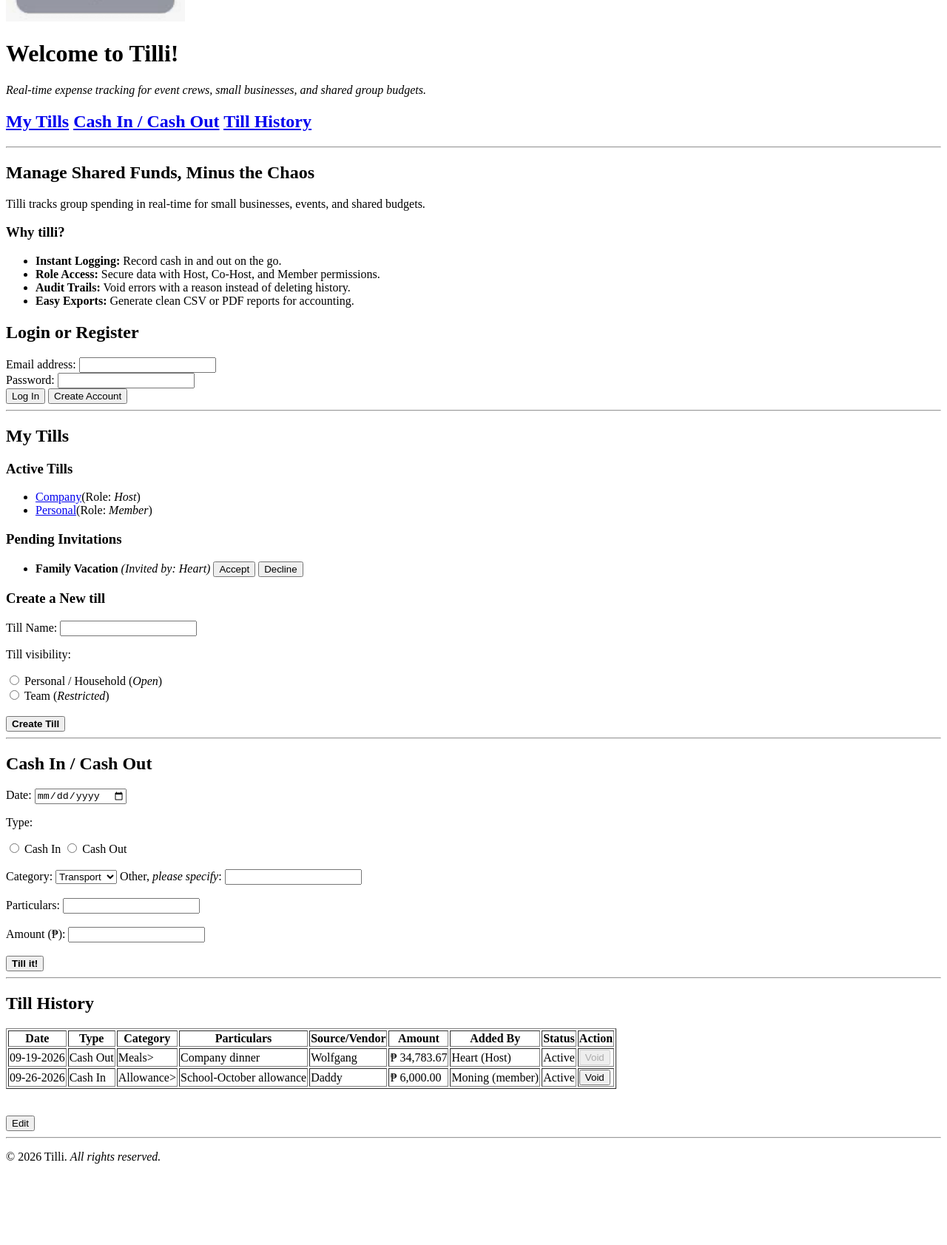
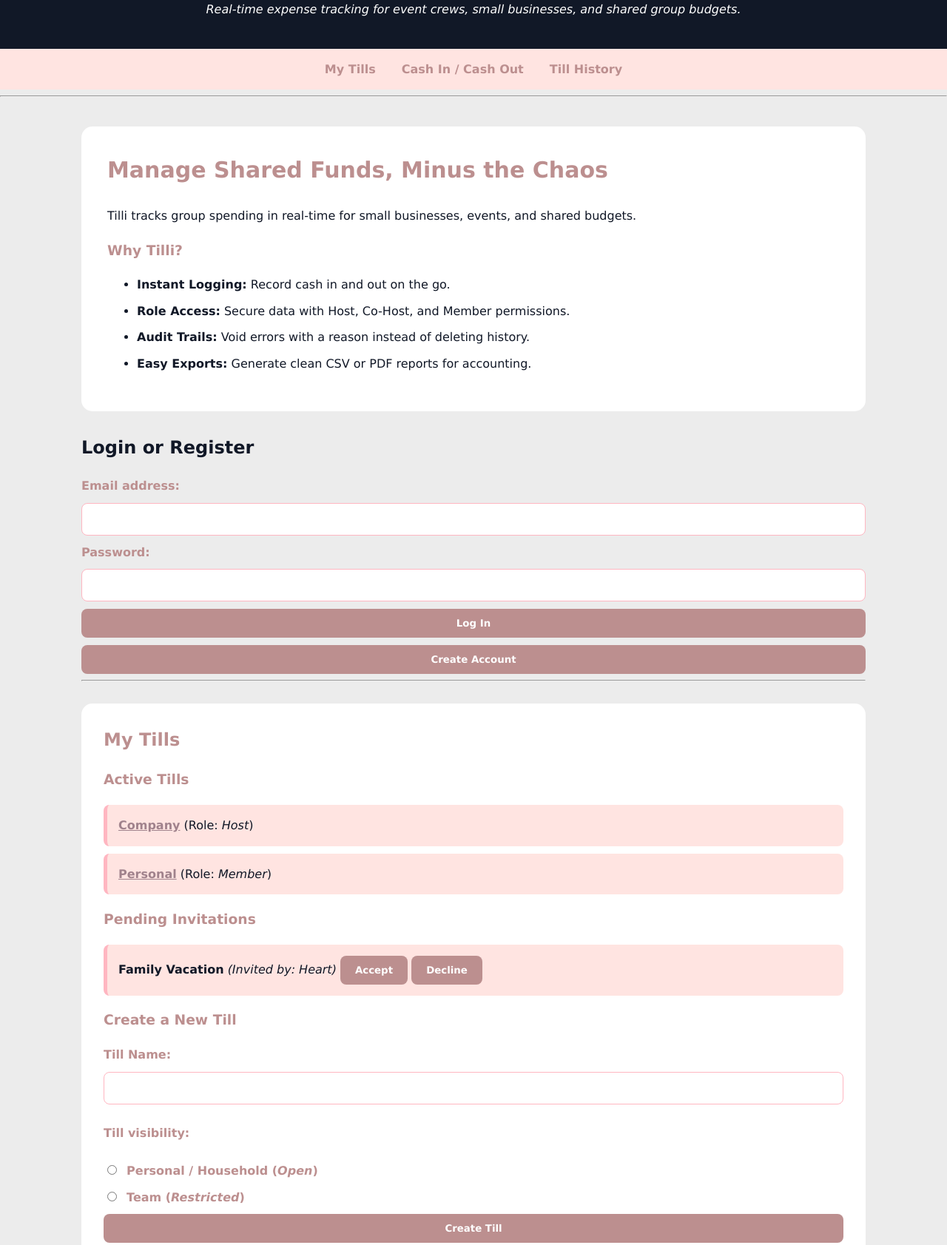
Before and after one commit to HJVille/WebSis_Tilli, a plain HTML site: page tilli.html in a window 1280 px wide. Shown: the part 225-1908 px from the top of the page at 74% size. Before the commit the page ends 1814 px from the top, so only its background shows below. Drawn offline with Linux system fonts and the light colour scheme.

Commit message:
Update Tilli HTML and CSS interface

```diff
--- /dev/null
+++ b/style.css
@@ -0,0 +1,388 @@
+/* ==================================================
+   TILLI - PERSONAL EXPENSE TRACKER
+   Main Stylesheet
+   ================================================== */
+
+
+/* ==================================================
+   1. BASIC RESET
+   ================================================== */
+
+* {
+    box-sizing: border-box;
+}
+
+body {
+    margin: 0;
+    padding: 0;
+
+    font-family:  Verdana, Tahoma, sans-serif;
+    font-size: 16px;
+    line-height: 1.6;
+
+    background-color:#ECECEC;
+    color:#111827;
+}
+
+
+/* ==================================================
+   2. HEADER
+   ================================================== */
+
+header {
+    background-color: #111827;
+    color: white;
+
+    text-align: center;
+
+    padding: 40px 20px;
+}
+
+header img {
+    width: 100px;
+    height: 100px;
+}
+
+header h1 {
+    margin: 10px 0;
+
+    font-size: 36px;
+}
+
+header p {
+    margin: 0;
+
+    font-size: 16px;
+}
+
+
+/* ==================================================
+   3. NAVIGATION
+   ================================================== */
+
+nav {
+    background-color: mistyrose;
+
+    padding: 15px 30px;
+}
+
+nav h2 {
+    display: none;
+}
+
+nav ul {
+    margin: 0;
+    padding: 0;
+
+    list-style: none;
+
+    text-align: center;
+}
+
+nav li {
+    display: inline-block;
+
+    margin: 0 15px;
+}
+
+nav a {
+    color: rosybrown;
+
+    font-weight: bold;
+    text-decoration: none;
+}
+
+nav a:hover {
+    color: #A0828C;
+}
+
+
+/* ==================================================
+   4. MAIN CONTENT
+   ================================================== */
+
+main {
+    max-width: 1100px;
+
+    margin: 40px auto;
+    padding: 0 20px;
+}
+
+
+/* ==================================================
+   5. INTRODUCTION / WHY TILLI
+   ================================================== */
+
+article {
+    background-color: white;
+
+    padding: 35px;
+    margin-bottom: 30px;
+
+    border-radius: 15px;
+}
+
+article h2 {
+    margin-top: 0;
+
+    color: rosybrown;
+    font-size: 30px;
+}
+
+article h3 {
+    color: rosybrown;
+}
+
+article li {
+    margin-bottom: 10px;
+}
+
+
+/* ==================================================
+   6. CONTENT SECTIONS
+   ================================================== */
+
+section {
+    background-color: white;
+
+    padding: 30px;
+    margin: 30px 0;
+
+    border-radius: 15px;
+}
+
+section h2 {
+    margin-top: 0;
+
+    color: rosybrown;
+}
+
+section h3 {
+    color: rosybrown;
+}
+
+
+/* ==================================================
+   7. FORMS
+   ================================================== */
+
+form {
+    display: flex;
+    flex-direction: column;
+
+    gap: 10px;
+}
+
+label {
+    color: rosybrown;
+
+    font-weight: bold;
+}
+
+input,
+select {
+    width: 100%;
+
+    padding: 12px;
+
+    background-color: white;
+    color: #EDDFE2;
+
+    border: 1px solid lightpink;
+    border-radius: 8px;
+
+    font-family:  Verdana, Tahoma, sans-serif;
+    font-size: 15px;
+}
+
+input:focus,
+select:focus {
+    border-color: rosybrown;
+}
+
+.till-visibility {
+    color: rosybrown;
+    font-weight: bold;
+}
+
+/* ==================================================
+   8. RADIO BUTTONS
+   ================================================== */
+
+input[type="radio"] {
+    width: auto;
+    padding: 0;
+    margin-right: 8px;
+}
+
+
+/* ==================================================
+   9. BUTTONS
+   ================================================== */
+
+button {
+    padding: 12px 20px;
+
+    background-color: rosybrown;
+    color: white;
+
+    border: none;
+    border-radius: 8px;
+
+    font-family:  Verdana, Tahoma, sans-serif;
+    font-weight: bold;
+
+    cursor: pointer;
+}
+
+button:hover {
+    background-color: #EDDFE2;
+}
+
+button:active {
+    background-color: lightpink;
+    color: #EDDFE2;
+}
+
+button:disabled {
+    background-color: lightgray;
+    color: gray;
+
+    cursor: not-allowed;
+}
+
+
+/* ==================================================
+   10. MY TILLS
+   ================================================== */
+
+#tills ul {
+    margin: 0;
+    padding: 0;
+
+    list-style: none;
+}
+
+#tills li {
+    background-color: mistyrose;
+
+    padding: 15px;
+    margin-bottom: 10px;
+
+    border-left: 5px solid lightpink;
+    border-radius: 8px;
+}
+
+#tills a {
+    color: #A0828C;
+
+    font-weight: bold;
+}
+
+#tills a:hover {
+    color: rosybrown;
+}
+
+
+/* ==================================================
+   11. CASH IN / CASH OUT
+   ================================================== */
+
+#cashin-cashout {
+    border-top: 5px solid rosybrown;
+}
+
+#cashin-cashout button {
+    margin-top: 10px;
+}
+.type {
+    color: rosybrown;
+    font-weight: bold;
+}
+
+
+/* ==================================================
+   12. TILL HISTORY
+   ================================================== */
+
+#till-history {
+    overflow-x: auto;
+}
+
+table {
+    width: 100%;
+
+    border-collapse: collapse;
+
+    margin-top: 20px;
+}
+
+th {
+    padding: 12px;
+
+    background-color: rosybrown;
+    color: white;
+
+    text-align: left;
+}
+
+td {
+    padding: 12px;
+
+    background-color: white;
+
+    border-bottom: 1px solid mistyrose;
+}
+
+tr:hover td {
+    background-color: mistyrose;
+}
+
+
+/* ==================================================
+   13. FOOTER
+   ================================================== */
+
+footer {
+    color:#151b25;
+    background-color:#151b25;
+    color: white;
+
+    margin-top: 40px;
+    padding: 25px;
+
+    text-align: center;
+}
+
+footer p {
+    margin: 0;
+}
+
+
+/* ==================================================
+   14. MOBILE SCREEN
+   ================================================== */
+
+@media (max-width: 700px) {
+
+    header h1 {
+        font-size: 28px;
+    }
+
+    nav li {
+        display: block;
+
+        margin: 10px 0;
+    }
+
+    main {
+        margin: 20px auto;
+        padding: 0 10px;
+    }
+
+    article,
+    section {
+        padding: 20px;
+    }
+
+}
--- a/tilli.html
+++ b/tilli.html
@@ -4,21 +4,25 @@
     <meta charset="UTF-8">
     <meta name="viewport" content="width=device-width, initial-scale=1.0">
     <title>Tilli</title>
+     <link rel="stylesheet" href="style.css">
 </head>
+
 <body>
     <header>
-        <img src="images/logo.png" alt="My image">
+        <img src="images/logo.png" alt="Tilli Logo" width="100" height="100">
         <h1>Welcome to Tilli!</h1>
-        <p><em>Real-time expense tracking for event crews, small businesses, and shared group budgets.</em>
+        <p>
+            <em>Real-time expense tracking for event crews, small businesses, and shared group budgets.</em>
         </p>
     </header>
 
     <nav>
-        <h2>
-            <a href="#tills">My Tills</a>
-            <a href="#cashin-cashout">Cash In / Cash Out</a>
-            <a href="#till-history">Till History</a>
-        </h2>
+        <h2>Navigation</h2>
+        <ul>
+            <li><a href="#tills">My Tills</a></li>
+            <li><a href="#cashin-cashout">Cash In / Cash Out</a></li>
+            <li><a href="#till-history">Till History</a></li>
+        </ul>
     </nav>
 
     <hr>
@@ -26,9 +30,11 @@
     <main>
         <article>
             <h2>Manage Shared Funds, Minus the Chaos</h2>
+
             <p>Tilli tracks group spending in real-time for small businesses, events, and shared budgets.</p>
 
-            <h3>Why tilli?</h3>
+            <h3>Why Tilli?</h3>
+
             <ul>
                 <li><strong>Instant Logging:</strong> Record cash in and out on the go.</li>
                 <li><strong>Role Access:</strong> Secure data with Host, Co-Host, and Member permissions.</li>
@@ -41,17 +47,13 @@
 
         <form>
             <label for="email">Email address:</label>
-            <input type="email" name="email" id="Email address:">
-
-            <br>
+            <input type="email" name="email" id="email" required>
 
             <label for="password">Password:</label>
-            <input type="password" name="password" id="Password:">
+            <input type="password" name="password" id="password" required>
 
-            <br>
-
-            <button type="button">Log In</button>
-            <button type="button">Create Account</button>
+            <button type="submit">Log In</button>
+            <button type="submit">Create Account</button>
         </form>
 
         <hr>
@@ -60,39 +62,42 @@
             <h2>My Tills</h2>
 
             <h3>Active Tills</h3>
+
             <ul>
-                <li><a href="till-1">Company</a>(Role: <em>Host</em>)</li>
-                <li><a href="till-2">Personal</a>(Role: <em>Member</em>)</li>
+                <li><a href="till-1">Company</a> (Role: <em>Host</em>)</li>
+                <li><a href="till-2">Personal</a> (Role: <em>Member</em>)</li>
             </ul>
 
             <h3>Pending Invitations</h3>
+
             <ul>
                 <li>
-                    <strong>Family Vacation</strong> <em>(Invited by: Heart)</em>
+                    <strong>Family Vacation</strong>
+                    <em>(Invited by: Heart)</em>
                     <button>Accept</button>
                     <button>Decline</button>
                 </li>
             </ul>
 
-            <h3>Create a New till</h3>
+            <h3>Create a New Till</h3>
+
             <form>
                 <label for="till-name">Till Name:</label>
-                <input type="text">
+                <input type="text" id="till-name" name="till-name" required>
 
-            <p>Till visibility:</p>
+                <p class="till-visibility">Till visibility:</p>
 
+            <div class="radio-option">
                <input type="radio" id="visibility-personal" name="visibility" value="personal">
                <label for="visibility-personal">Personal / Household (<em>Open</em>)</label>
+            </div>
 
-            <br>
-
-            <input type="radio" id="Team" name="visibility" value="team">
+            <div class="radio-option">
+               <input type="radio" id="visibility-team" name="visibility" value="team">
                <label for="visibility-team">Team (<em>Restricted</em>)</label>
-
-            <br><br>
+            </div>
 
                 <button type="submit"><strong>Create Till</strong></button>
-
             </form>
 
         </section>
@@ -104,24 +109,27 @@
 
             <form>
                 <label for="date">Date:</label>
-                <input type="date">
+                <input type="date" id="date" name="date" required>
 
-                <p>Type:</p>
-                <input type="radio" id="cash-in" name="type" value="cash-in">
+                <p class="type">Type:</p>
+
+                 <div>
+                     <input type="radio" id="cash-in" name="type" value="cash-in" required>
                      <label for="cash-in">Cash In</label>
+                 </div>
 
+             <div>
                 <input type="radio" id="cash-out" name="type" value="cash-out">
                 <label for="cash-out">Cash Out</label>
-
-                <br><br>
+                 </div>
 
                      <label for="category">Category:</label>
-                    <select id="category">
-                        <option value="transporation">Transport</option>
-                        <option value="meals">Food</option>
-                        <option value="allowance">Suppliess</option>
-                        <option value="fees">Services</option>
-                        <option value="utility">Allowance</option>
+                <select id="category" name="category" required>
+                    <option value="transportation">Transport</option>
+                    <option value="food">Food</option>
+                    <option value="supplies">Supplies</option>
+                    <option value="services">Services</option>
+                    <option value="allowance">Allowance</option>
                     <option value="payment">Payment</option>
                     <option value="miscellaneous">Other</option>
                 </select>
@@ -129,73 +137,71 @@
                 <label for="miscellaneous">Other, <em>please specify</em>:</label>
                 <input type="text" id="miscellaneous" name="other">
 
-                <br><br>
-
                 <label for="particulars">Particulars:</label>
-                <input type="text">
-
-                <br><br>
+                <input type="text" id="particulars" name="particulars" required>
 
                 <label for="amount">Amount (₱):</label>
                 <input type="number" id="amount" name="amount" min="0.01" step="0.01" required>
 
-                <br><br>
-
                 <button type="submit"><strong>Till it!</strong></button>
-            <form>
+            </form>
         </section>
 
         <hr>
 
         <section id="till-history">
             <h2>Till History</h2>
-            <table border="1">
+
+            <table>
+
                 <thead>
                     <tr>
-                        <th>Date</th>
-                        <th>Type</th>
-                        <th>Category</th>
-                        <th>Particulars</th>
-                        <th>Source/Vendor</th>
-                        <th>Amount</th>
-                        <th>Added By</th>
-                        <th>Status</th>
-                        <th>Action</th>
+                        <th scope="col">Date</th>
+                        <th scope="col">Type</th>
+                        <th scope="col">Category</th>
+                        <th scope="col">Particulars</th>
+                        <th scope="col">Source/Vendor</th>
+                        <th scope="col">Amount</th>
+                        <th scope="col">Added By</th>
+                        <th scope="col">Status</th>
+                        <th scope="col">Action</th>
                     </tr>
-
                 </thead>
 
                 <tbody>
+
                     <tr>
                         <td>09-19-2026</td>
                         <td>Cash Out</td>
-                        <td>Meals>
+                        <td>Meals</td>
                         <td>Company dinner</td>
                         <td>Wolfgang</td>
                         <td>₱ 34,783.67</td>
                         <td>Heart (Host)</td>
                         <td>Active</td>
-                        <td><button disabled>Void</button></td>
+                        <td>
+                            <button type="button" disabled>Void</button>
+                        </td>
                     </tr>
 
-                <tbody>
                     <tr>
                         <td>09-26-2026</td>
                         <td>Cash In</td>
-                        <td>Allowance>
+                        <td>Allowance</td>
                         <td>School-October allowance</td>
                         <td>Daddy</td>
                         <td>₱ 6,000.00</td>
-                        <td>Moning (member)</td>
+                        <td>Moning (Member)</td>
                         <td>Active</td>
-                        <td><button>Void</button></td>
+                        <td>
+                            <button type="button">Void</button>
+                        </td>
                     </tr>
+
                 </tbody>
             </table>
 
-            <br><br>
-
-            <button>Edit</button>
+            <button type="button">Edit</button>
         </section>
 
         <hr>
```
Lines whose indentation alone changed are shown as unchanged.
